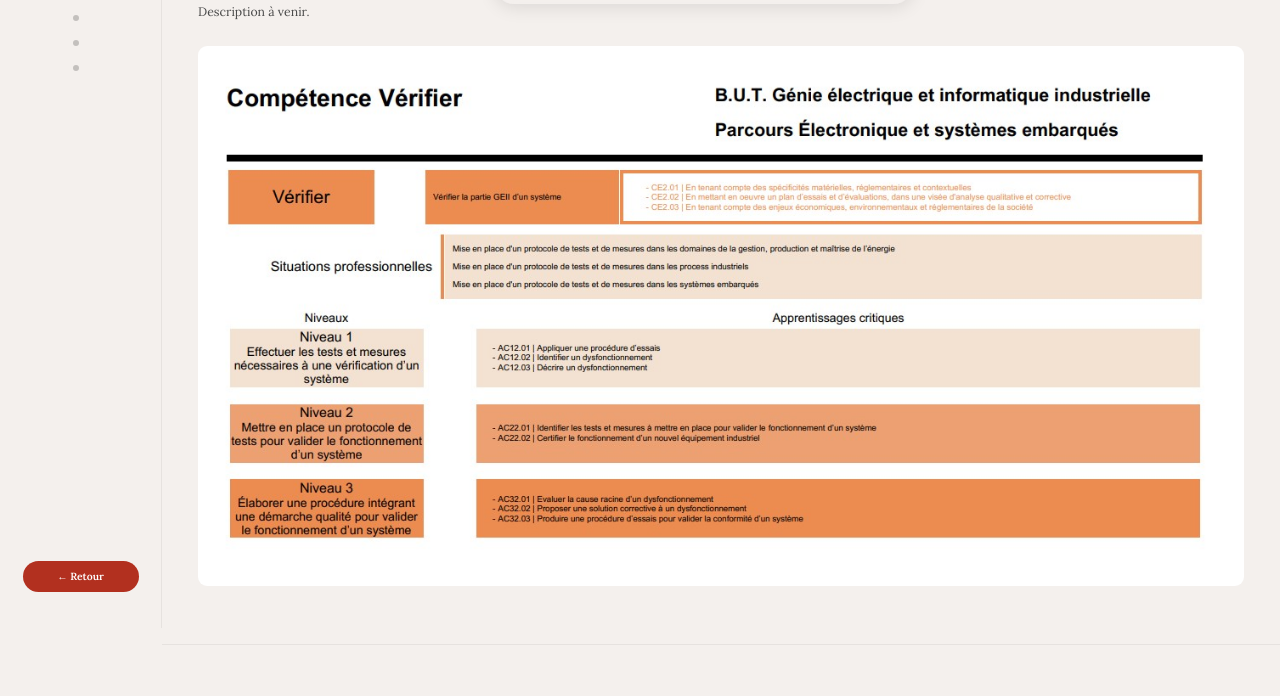
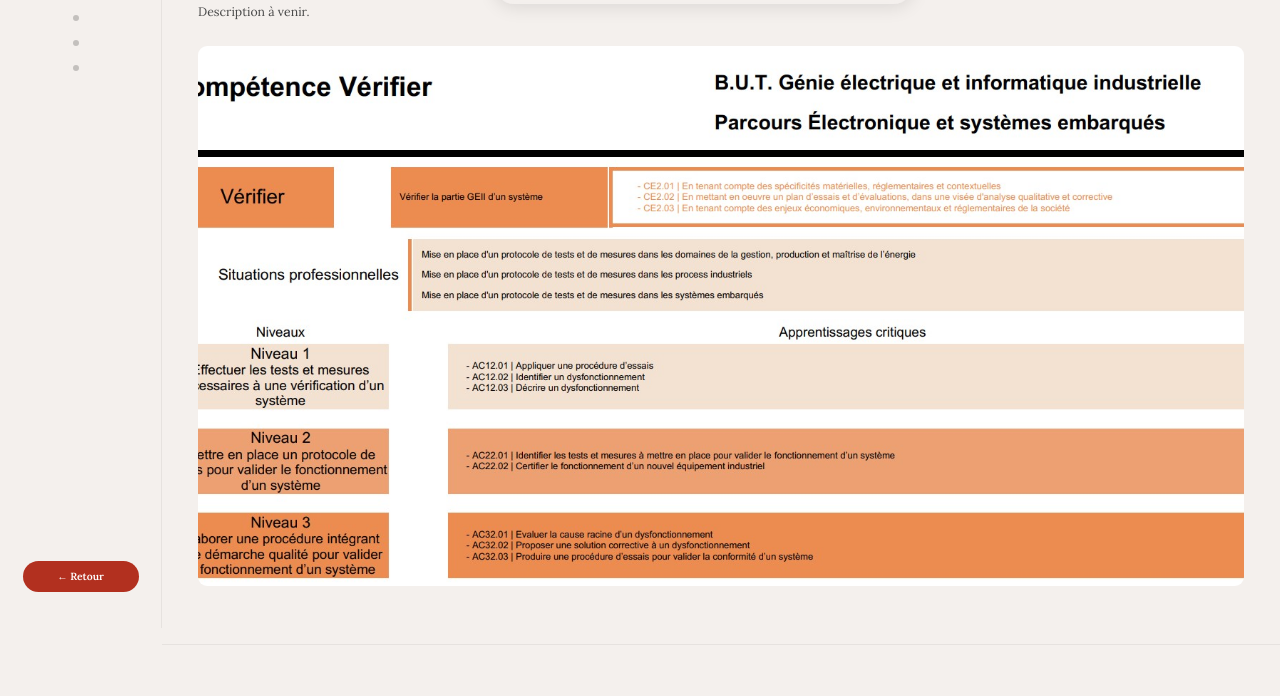
Before and after one commit to Roman34200/mon-portfolio, a plain HTML site: page verifier.html in a window 1280 px wide. Shown: the part 92-788 px from the top of the page. Drawn offline with nearby package versions, Linux system fonts and the light colour scheme; a web font is replaced by a local one.

Commit message:
image verifier

```diff
--- a/verifier.html
+++ b/verifier.html
@@ -259,7 +259,7 @@ grid-template-columns: 1fr 1fr 1fr;
         <h2>Fiche descriptive</h2>
         <p>Description à venir.</p>
     </div>
-<img src="Capture d’écran 2026-01-12 223247.jpg" alt="description" style="min-height:600px; width:100%; object-fit:cover; border-radius:10px;">
+<img src="Verifier.jpg" alt="description" style="min-height:600px; width:100%; object-fit:cover; border-radius:10px;">
 </section>
 
     <section class="section" id="section1">
```
